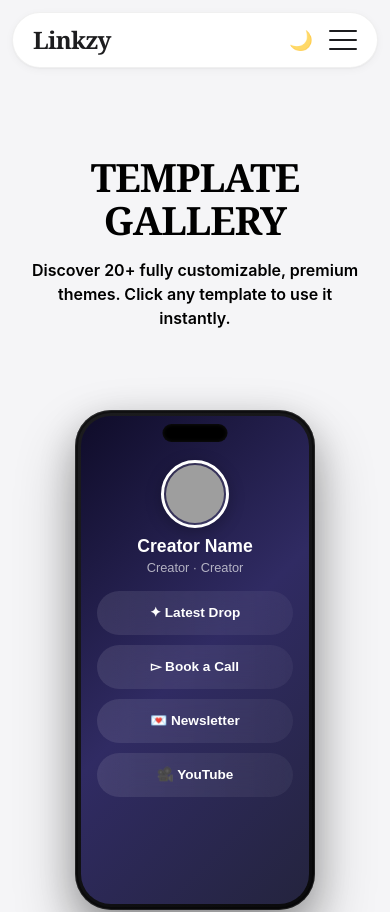
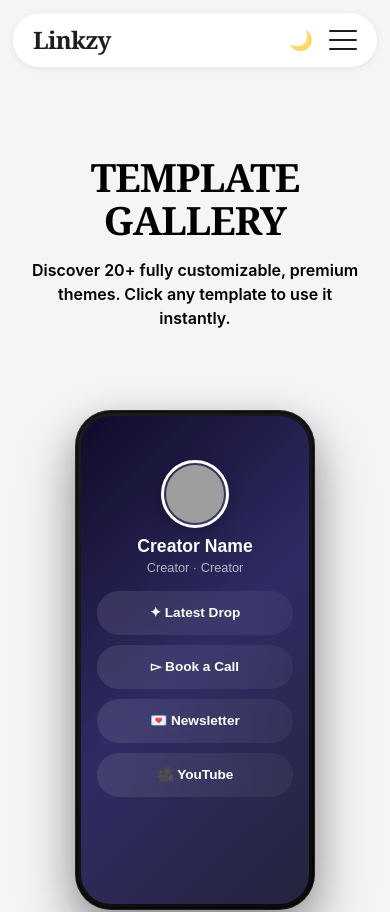
Before and after one commit to SumitZen/linkzyy, a React (Vite) app: page /templates in a window 390 px wide. Shown: the top 912 px of the page. Built offline with nearby package versions, Linux system fonts and the light colour scheme; no server answers; grey boxes are pictures that could not be loaded.

Commit message:
Remove dynamic islands from phone mockups

```diff
--- a/src/components/TemplateCard.tsx
+++ b/src/components/TemplateCard.tsx
@@ -208,9 +208,6 @@ export default function TemplateCard({ theme, avatarUrl, username = 'Creator Nam
         <div className={styles.cardWrapper} onClick={handleClick} role="button" tabIndex={0} onKeyDown={e => e.key === 'Enter' && handleClick()}>
             {/* Phone frame */}
             <div className={styles.phoneMockup}>
-                {/* Camera notch */}
-                <div className={styles.phoneNotch} />
-
                 {/* Screen */}
                 <div
                     className={styles.screen}
--- a/src/pages/dashboard/Dashboard.tsx
+++ b/src/pages/dashboard/Dashboard.tsx
@@ -509,7 +509,6 @@ export default function Dashboard() {
                     <div className="bento-preview-label">LIVE PREVIEW</div>
                     <div className="bento-phone-wrap">
                         <div className="bento-phone">
-                            <div className="bento-phone-notch" />
                             <div className="bento-phone-content" style={{ background: previewBg }}>
                                 {bannerUrl && (
                                     <div style={{ width: 'calc(100% + 28px)', marginLeft: -14, height: 64, backgroundImage: `url(${bannerUrl})`, backgroundSize: 'cover', backgroundPosition: 'center', marginTop: -18, marginBottom: 12, flexShrink: 0 }} />
```
